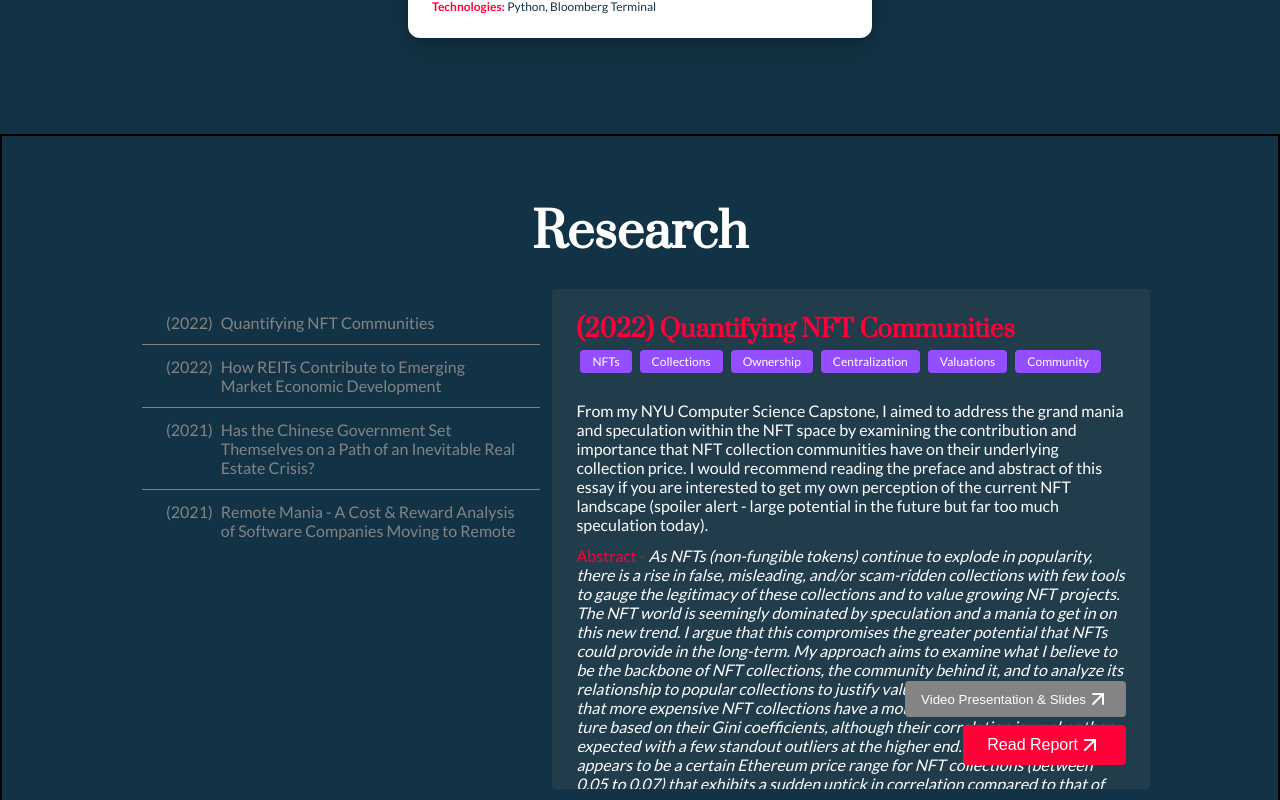
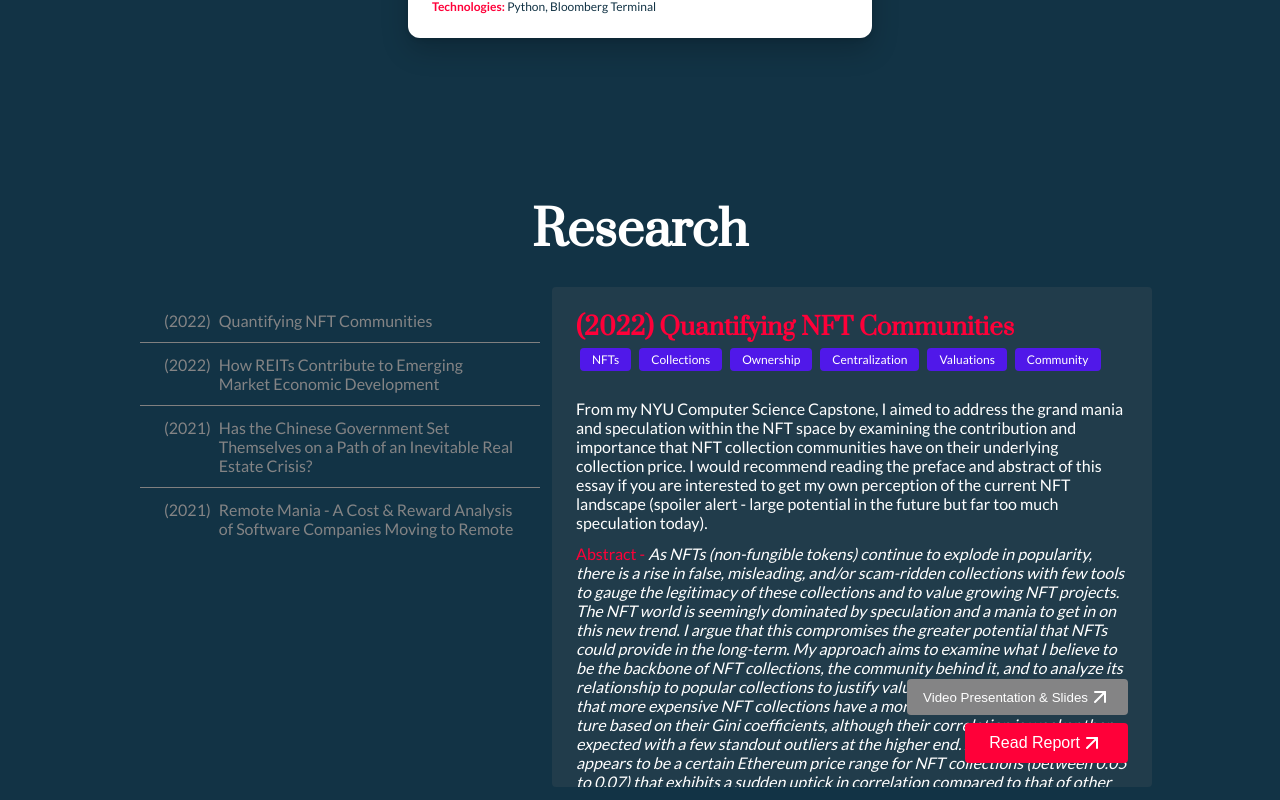
Before and after one commit to Partisi/site, a React (Create React App) app: page / in a window 1280 px wide. Shown: the part 4200-5000 px from the top of the page. Built offline with nearby package versions, Linux system fonts and the light colour scheme.

Commit message:
research section cleaner

```diff
--- a/src/index.scss
+++ b/src/index.scss
@@ -2,7 +2,7 @@
 $primary: #FF0039;
 $secondary: #123345;
 $secondary-light: #213c4b;
-$tert: #944dff;
+$tert: #5018e9;
 
 $grey: #848485;
 $white: white;
@@ -79,3 +79,11 @@ ul {
     text-align: center;
     color: $black;
 }
+
+@media only screen and (max-width: 800px) {
+
+    .section-container {
+
+        padding: 64px 64px;
+    }
+}
--- a/src/sections/research/Research.scss
+++ b/src/sections/research/Research.scss
@@ -1,7 +1,5 @@
 #research-container {
     color: white;
-
-    border: 2px solid black;
 
     #inner-research-container {
         display: flex;
@@ -49,7 +47,6 @@
             border-radius: 4px;
             width: 60%;
 
-
             position: relative;
 
             #report-info {
@@ -63,6 +60,7 @@
                     .report-keywords {
                         display: flex;
                         flex-direction: row;
+                        flex-wrap: wrap;
 
                         li {
                             padding: 4px 12px;
@@ -165,14 +163,22 @@
 
 }
 
-@media screen and (max-width: 480px) {
+@media only screen and (max-width: 800px) {
     #research-container {
-
         #inner-research-container {
             height: 500px;
             display: flex;
             flex-direction: column;
             align-items: center;
+
+            height: 100%;
+
+            #report-list {
+                width: 100%;
+            }
+            #viewing-report {
+                width: 100%;
+            }
         }
     }
 }
```
